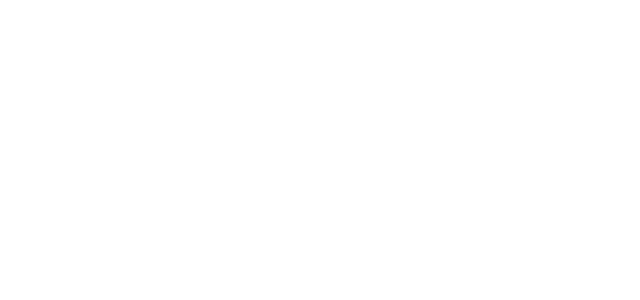
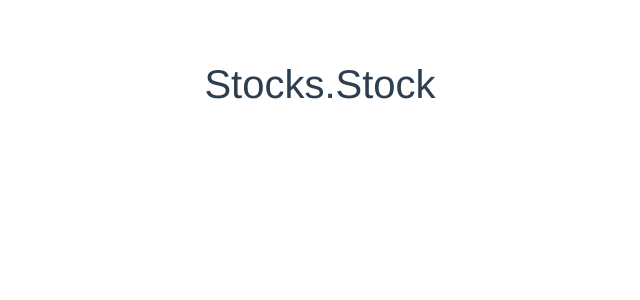
Before and after one commit to ukenny/vue-udemy-final-project, a Vue app: page /stocks in a window 1280 px wide. Shown: the top 300 px of the page, without its empty margins (320-960 px from the left). Built offline with nearby package versions, Linux system fonts and the light colour scheme.

Commit message:
Added routing as seperate file

```diff
--- a/package.json
+++ b/package.json
@@ -14,7 +14,8 @@
     "jquery": "^3.4.1",
     "popper.js": "^1.15.0",
     "portal-vue": "^2.1.5",
-    "vue": "^2.6.10"
+    "vue": "^2.6.10",
+    "vue-router": "^3.0.6"
   },
   "devDependencies": {
     "@vue/cli-plugin-babel": "^3.8.0",
--- a/src/App.vue
+++ b/src/App.vue
@@ -1,5 +1,7 @@
 <template>
-  <div id="app"></div>
+  <div id="app">
+    <router-view></router-view>
+  </div>
 </template>
 
 <script>
--- a/src/components/portfolio/Portfolio.vue
+++ b/src/components/portfolio/Portfolio.vue
@@ -0,0 +1,11 @@
+<template>
+  <div>
+    <h1>Portfolio</h1>
+  </div>
+</template>
+
+<script>
+export default {};
+</script>
+
+<style></style>
--- a/src/components/stocks/Stocks.vue
+++ b/src/components/stocks/Stocks.vue
@@ -0,0 +1,11 @@
+<template>
+  <div>
+    <h1>Stocks.Stock</h1>
+  </div>
+</template>
+
+<script>
+export default {};
+</script>
+
+<style></style>
--- a/src/main.js
+++ b/src/main.js
@@ -1,5 +1,6 @@
 import Vue from "vue";
 import App from "./App.vue";
+import VueRouter from "vue-router";
 import BootstrapVue from "bootstrap-vue";
 import PortalVue from "portal-vue";
 
@@ -7,11 +8,20 @@ import "bootstrap";
 import "bootstrap/dist/css/bootstrap.min.css";
 import "bootstrap-vue/dist/bootstrap-vue.css";
 
+import { routes } from "./routes.js";
+
 Vue.config.productionTip = false;
 
+Vue.use(VueRouter);
 Vue.use(BootstrapVue);
 Vue.use(PortalVue);
 
+const router = new VueRouter({
+  mode: "history",
+  routes: routes
+});
+
 new Vue({
+  router: router,
   render: h => h(App)
 }).$mount("#app");
--- /dev/null
+++ b/src/routes.js
@@ -0,0 +1,9 @@
+import Home from "./components/Home.vue";
+import Portfolio from "./components/portfolio/Portfolio.vue";
+import Stocks from "./components/stocks/Stocks.vue";
+
+export const routes = [
+  { path: "/", component: Home },
+  { path: "/portfolio", component: Portfolio },
+  { path: "/stocks", component: Stocks }
+];
```
Also changed, not shown: src/components/Home.vue (+3 -7 lines), src/components/portfolio/Stock.vue (+11 -0 lines), src/components/stocks/Stock.vue (+5 -7 lines), 1 other file (tests, documents, lock files or other folders).
